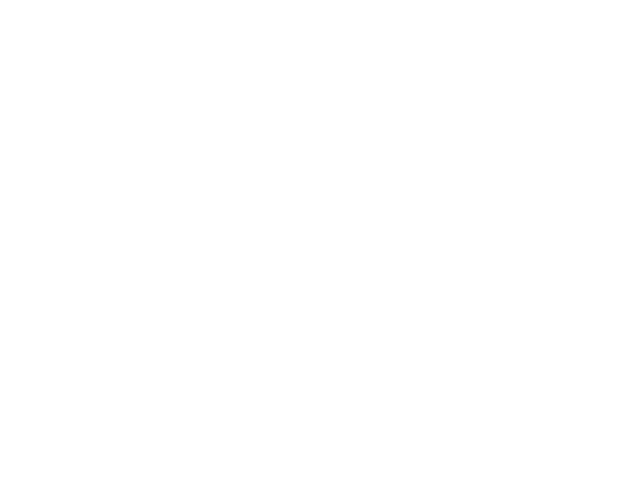
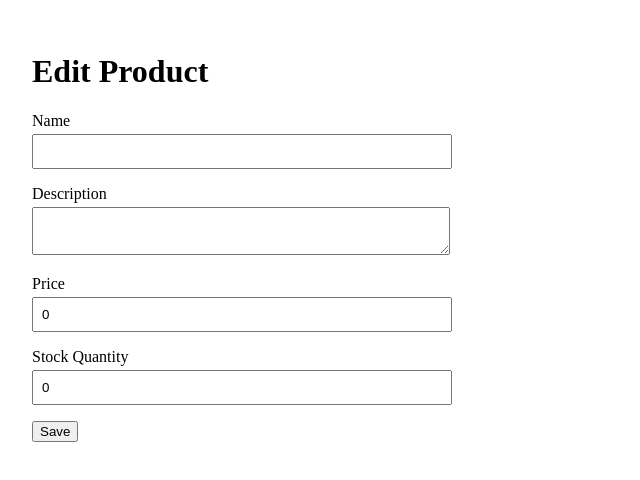
Before and after one commit to mohamdii/luftborn-client, an Angular app: page /products/1 in a window 1280 px wide. Before the commit this address led to /. Shown: the top 480 px of the page, without its empty margins (0-640 px from the left). Built offline with nearby package versions, Linux system fonts and the light colour scheme; no server answers.

Commit message:
feat: Implement product form with validation and routing, enhance product service methods

```diff
--- a/src/app/core/services/product.service.ts
+++ b/src/app/core/services/product.service.ts
@@ -1,11 +1,13 @@
 import { HttpClient } from '@angular/common/http';
-import { inject, Service } from '@angular/core';
+import { inject, Injectable } from '@angular/core';
 import { ApiResponse } from '../models/api-response.model';
 import { map, Observable } from 'rxjs';
 import { CreateProductDto, ProductDto, UpdateProductDto } from '../models/product.model';
 import { environment } from '../../../../environment/enivronment';
-@Service()
-export class Product {
+@Injectable({
+  providedIn: 'root',
+})
+export class ProductService {
   private http = inject(HttpClient);
   private baseUrl = `${environment.apiUrl}/product`;
   contstructor() {}
@@ -28,10 +30,10 @@ export class Product {
       .pipe(map((response) => response.data));
   }
 
-  update(id: number, dto: UpdateProductDto): Observable<void> {
+  update(id: number, dto: UpdateProductDto): Observable<ProductDto | null> {
     return this.http
-      .put<ApiResponse<object>>(`${this.baseUrl}/${id}`, dto)
-      .pipe(map(() => undefined));
+      .put<ApiResponse<ProductDto>>(`${this.baseUrl}/${id}`, dto)
+      .pipe(map((response) => response.data ?? null));
   }
 
   delete(id: number): Observable<void> {
--- a/src/app/features/pages/product-list/product-list.ts
+++ b/src/app/features/pages/product-list/product-list.ts
@@ -1,6 +1,6 @@
 import { Component, signal } from '@angular/core';
 import { ProductDto } from '../../../core/models/product.model';
-import { Product } from '../../../core/services/product.service';
+import { ProductService } from '../../../core/services/product.service';
 import { CurrencyPipe } from '@angular/common';
 @Component({
   imports: [CurrencyPipe],
@@ -13,7 +13,7 @@ export class ProductList {
   loading = signal<boolean>(true);
   errorMessage = signal<string | null>(null);
 
-  constructor(private productService: Product) {}
+  constructor(private productService: ProductService) {}
 
   ngOnInit() {
     this.productService.getAll().subscribe({
--- a/src/app/features/products/pages/product-form/product-form.css
+++ b/src/app/features/products/pages/product-form/product-form.css
@@ -0,0 +1,28 @@
+.product-form {
+  padding: 1.5rem;
+  max-width: 400px;
+}
+
+.field {
+  margin-bottom: 1rem;
+
+  label {
+    display: block;
+    margin-bottom: 0.25rem;
+  }
+
+  input, textarea {
+    width: 100%;
+    padding: 0.5rem;
+  }
+}
+
+.field-error {
+  color: #b00020;
+  font-size: 0.85rem;
+}
+
+.error {
+  color: #b00020;
+  margin-bottom: 1rem;
+}
--- a/src/app/features/products/pages/product-form/product-form.html
+++ b/src/app/features/products/pages/product-form/product-form.html
@@ -1 +1,76 @@
-<p>product-form works!</p>
+<div class="product-form">
+  <h1>{{ isEditMode ? 'Edit Product' : 'New Product' }}</h1>
+
+  @if (errorMessage) {
+    <div class="error">{{ errorMessage }}</div>
+  }
+
+  <form [formGroup]="form" (ngSubmit)="onSubmit()">
+
+    <div class="field">
+      <label for="name">Name</label>
+
+      <input
+        id="name"
+        type="text"
+        formControlName="name"
+      />
+
+      @if (form.get('name')?.invalid && form.get('name')?.touched) {
+        <div class="field-error">
+          Name is required (max 200 characters).
+        </div>
+      }
+    </div>
+
+    <div class="field">
+      <label for="description">Description</label>
+
+      <textarea
+        id="description"
+        formControlName="description"
+      ></textarea>
+    </div>
+
+    <div class="field">
+      <label for="price">Price</label>
+
+      <input
+        id="price"
+        type="number"
+        step="0.01"
+        formControlName="price"
+      />
+
+      @if (form.get('price')?.invalid && form.get('price')?.touched) {
+        <div class="field-error">
+          Price must be zero or greater.
+        </div>
+      }
+    </div>
+
+    <div class="field">
+      <label for="stockQuantity">Stock Quantity</label>
+
+      <input
+        id="stockQuantity"
+        type="number"
+        formControlName="stockQuantity"
+      />
+
+      @if (form.get('stockQuantity')?.invalid && form.get('stockQuantity')?.touched) {
+        <div class="field-error">
+          Stock quantity must be zero or greater.
+        </div>
+      }
+    </div>
+
+    <button
+      type="submit"
+      [disabled]="submitting"
+    >
+      {{ submitting ? 'Saving...' : 'Save' }}
+    </button>
+
+  </form>
+</div>
--- a/src/app/features/products/pages/product-form/product-form.ts
+++ b/src/app/features/products/pages/product-form/product-form.ts
@@ -1,9 +1,75 @@
-import { Component } from '@angular/core';
-
+import { Component, inject, OnInit } from '@angular/core';
+import { FormBuilder, FormControl, FormGroup, ReactiveFormsModule, Validators } from '@angular/forms';
+import { ActivatedRoute, Router } from '@angular/router';
+import { ProductService } from '../../../../core/services/product.service';
 @Component({
-  imports: [],
+  imports: [ReactiveFormsModule],
   selector: 'app-product-form',
   styleUrl: './product-form.css',
   templateUrl: './product-form.html',
 })
-export class ProductForm {}
+export class ProductForm implements OnInit {
+  form: FormGroup;
+  submitting: boolean = false;
+  errorMessage: string | null = null;
+  isEditMode: boolean = false;
+  productId: number | null = null;
+  constructor(
+    private fb: FormBuilder,
+    private productService: ProductService,
+    private router: Router,
+    private route: ActivatedRoute,
+  ) {
+    this.form = this.fb.group({
+      name: new FormControl('', [Validators.required]),
+      description: new FormControl(''),
+      price: new FormControl(0, [Validators.required, Validators.min(0)]),
+      stockQuantity: new FormControl(0, [Validators.required, Validators.min(0)]),
+    });
+  }
+
+  ngOnInit() {
+    const paramId = this.route.snapshot.paramMap.get('id');
+    if (paramId) {
+      this.isEditMode = true;
+      this.productId = Number(paramId);
+
+      this.productService.getById(this.productId).subscribe({
+        next: (product) => {
+          if (product) {
+            this.form.patchValue(product);
+          }
+        },
+        error: (error) => {
+          console.error('Error fetching product:', error);
+        },
+      });
+    }
+  }
+
+  onSubmit(): void {
+    if (this.form.invalid) {
+      this.form.markAllAsTouched();
+      return;
+    }
+
+    this.submitting = true;
+    const productData = this.form.value;
+
+    const request$ =
+      this.isEditMode && this.productId
+        ? this.productService.update(this.productId, productData)
+        : this.productService.create(productData);
+
+    request$.subscribe({
+      next: () => {
+        this.router.navigate(['/products']);
+      },
+      error: (error) => {
+        console.error('Error saving product:', error);
+        this.errorMessage = 'An error occurred while saving the product.';
+        this.submitting = false;
+      },
+    });
+  }
+}
```
Also changed, not shown: src/app/app.routes.ts (+12 -2 lines).
